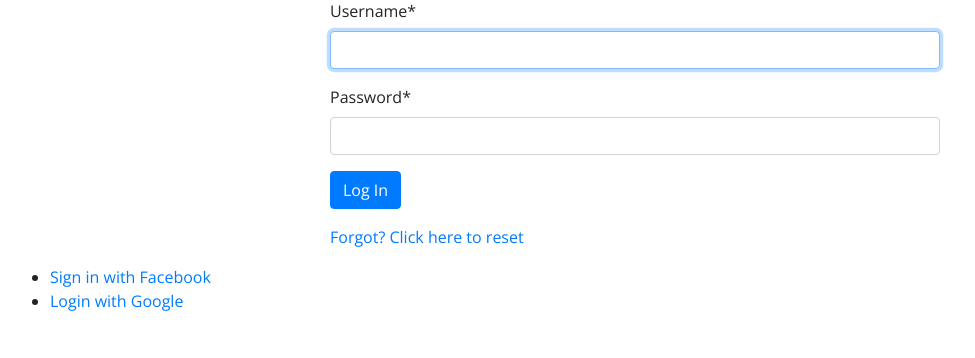
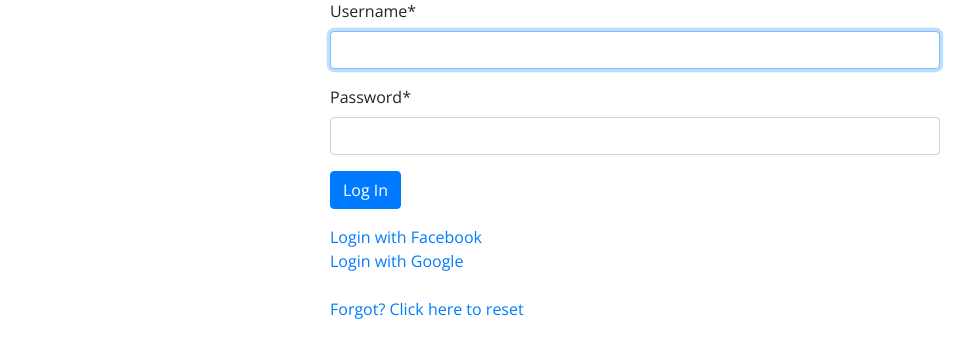
Before and after one commit to VishekhaTamrakar/MovieTwitz-ImplementingAPI, a Django app: page /accounts/login/ in a window 1280 px wide. Shown: the part 177-535 px from the top of the page, without its empty margins (5-980 px from the left). Run offline with Django 3.2, Linux system fonts and the light colour scheme; some libraries are stand-ins or nearby versions; some web fonts are replaced.

Commit message:
Modified requirements

```diff
--- a/mtapp/templates/registration/login.html
+++ b/mtapp/templates/registration/login.html
@@ -21,14 +21,10 @@
         {% csrf_token %}
         <input type="hidden" name="next" value="{{ next }}" />
         <p><button type="submit" class="btn btn-primary">Log In</button></p>
+        <a href="{% url "social:begin" "facebook" %}">Login with Facebook</a><br/>
+        <a href="{% url "social:begin" "google-oauth2" %}">Login with Google</a><br/><br/>
         <a href="{% url 'password_reset' %}">Forgot? Click here to reset</a>
     </div>
   </div>
 </div>
-<div class="social">
-  <ul>
-    <li class="facebook"><a href="{% url "social:begin" "facebook" %}">Sign in with Facebook</a></li>
-    <li class="google"><a href="{% url "social:begin" "google-oauth2" %}">Login with Google</a></li>
-  </ul>
-</div>
 {% endblock %}
--- a/requirements.txt
+++ b/requirements.txt
@@ -9,3 +9,4 @@ djangorestframework
 requests
 watson-developer-cloud
 braintree
+social-auth-app-django==2.1.0
```
Also changed, not shown: mtapp/migrations/0007_merge_20190805_1955.py (added).
